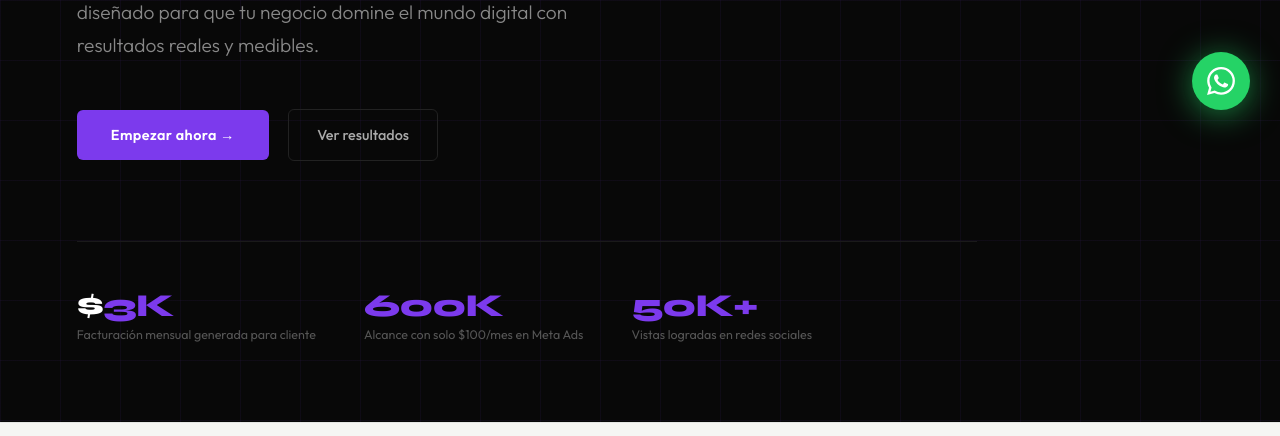
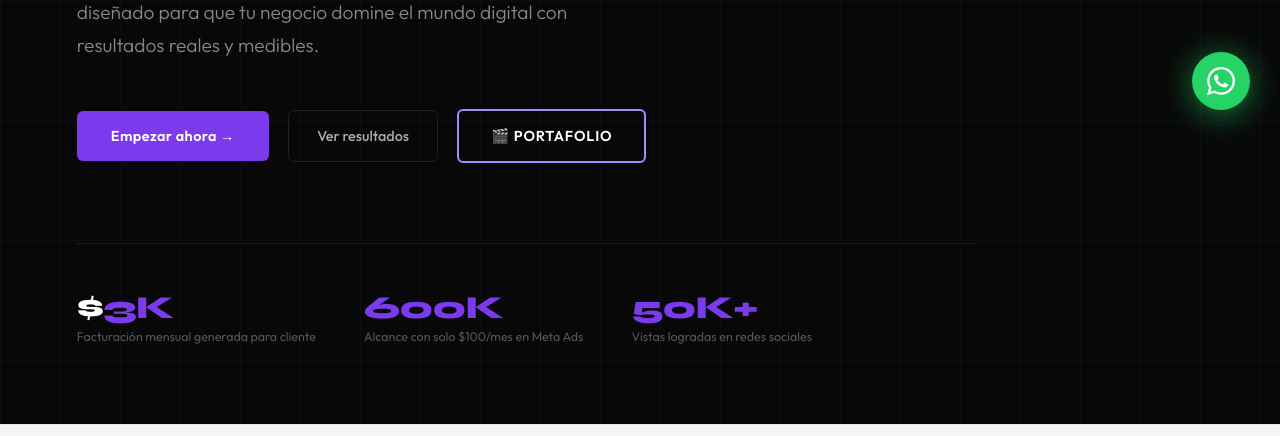
Before and after one commit to doup3-Agency/Doup3, a plain HTML site: page index.html in a window 1280 px wide. Shown: the part 660-1096 px from the top of the page. Drawn offline with Linux system fonts and the light colour scheme.

Commit message:
Update index.html
nueva portafolio

```diff
--- a/index.html
+++ b/index.html
@@ -36,6 +36,11 @@ nav.scrolled{border-color:var(--border);padding:14px 6vw}
 .btn-primary:hover{background:#6d28d9;transform:translateY(-2px);box-shadow:0 8px 30px rgba(124,58,237,.4)}
 .btn-ghost{display:inline-flex;align-items:center;gap:8px;color:#aaa;font-size:.9rem;font-weight:500;text-decoration:none;border:1px solid #222;padding:16px 28px;border-radius:6px;transition:color .2s,border-color .2s}
 .btn-ghost:hover{color:var(--white);border-color:#555}
+.btn-portfolio{display:inline-flex;align-items:center;gap:8px;background:transparent;color:var(--white);font-size:.9rem;font-weight:700;letter-spacing:.06em;text-decoration:none;border:2px solid var(--purple-light);padding:16px 32px;border-radius:6px;position:relative;overflow:hidden;transition:color .25s,box-shadow .25s,transform .2s;text-transform:uppercase}
+.btn-portfolio::before{content:'';position:absolute;inset:0;background:linear-gradient(135deg,var(--purple),var(--purple-light));opacity:0;transition:opacity .25s}
+.btn-portfolio:hover::before{opacity:1}
+.btn-portfolio span{position:relative;z-index:1}
+.btn-portfolio:hover{transform:translateY(-2px);box-shadow:0 0 24px rgba(167,139,250,.55),0 0 60px rgba(124,58,237,.25)}
 .hero-stats{display:flex;gap:3rem;margin-top:5rem;padding-top:3rem;border-top:1px solid #1a1a1a;opacity:0;animation:fadeUp .8s .7s forwards;flex-wrap:wrap}
 .hero-stat-num{font-family:'Syne',sans-serif;font-size:2rem;font-weight:800;color:var(--white);letter-spacing:-.03em;line-height:1}
 .hero-stat-num span{color:var(--purple)}
@@ -192,6 +197,7 @@ footer{background:var(--black);color:var(--white);padding:64px 6vw 40px}
     <div class="hero-actions">
       <a href="#contacto" class="btn-primary">Empezar ahora →</a>
       <a href="#resultados" class="btn-ghost">Ver resultados</a>
+      <a href="https://colotek.com.mx/creamos-director" target="_blank" class="btn-portfolio"><span>🎬 Portafolio</span></a>
     </div>
     <div class="hero-stats">
       <div><div class="hero-stat-num">$<span>3K</span></div><div class="hero-stat-label">Facturación mensual generada para cliente</div></div>
```
